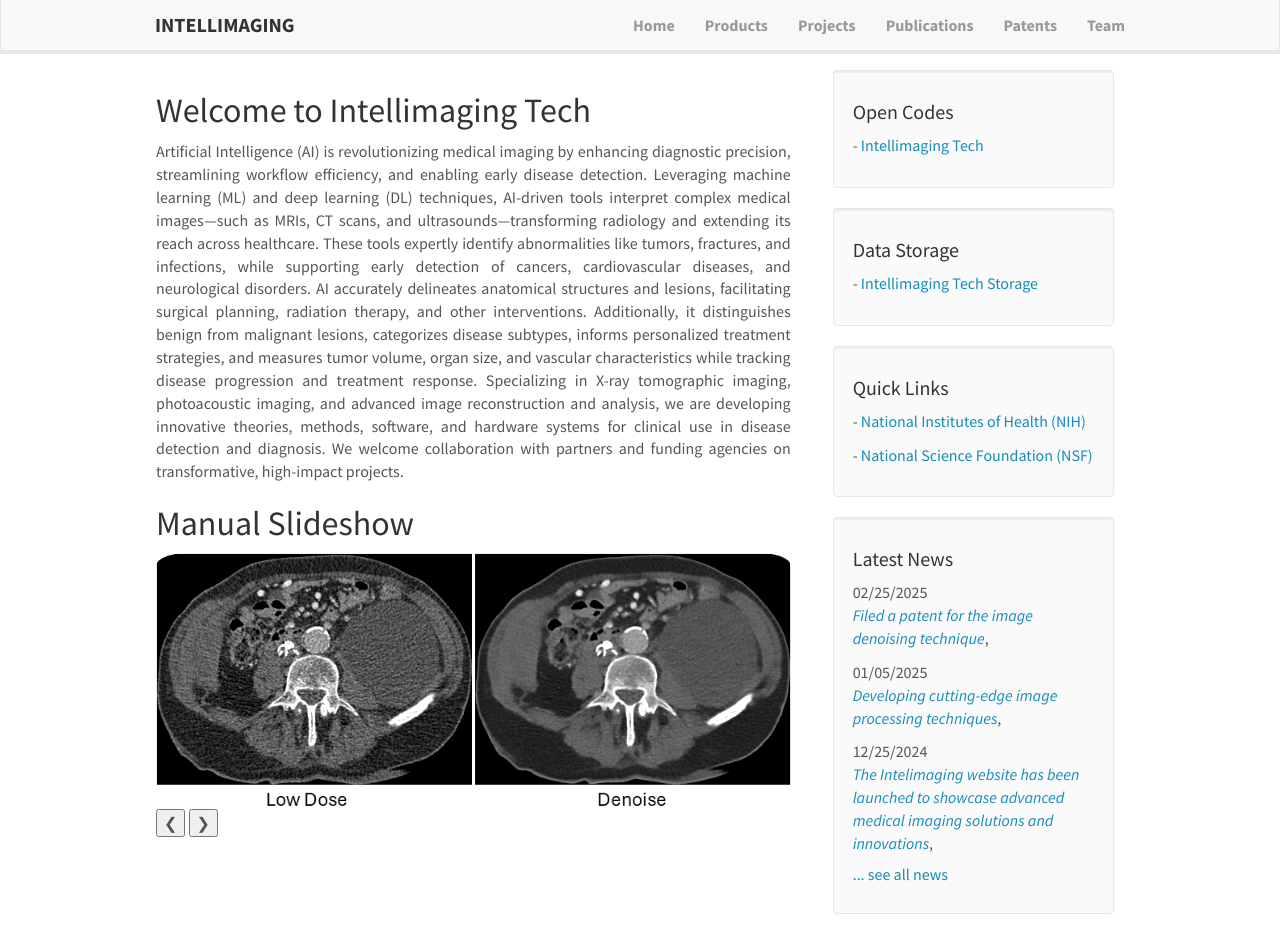
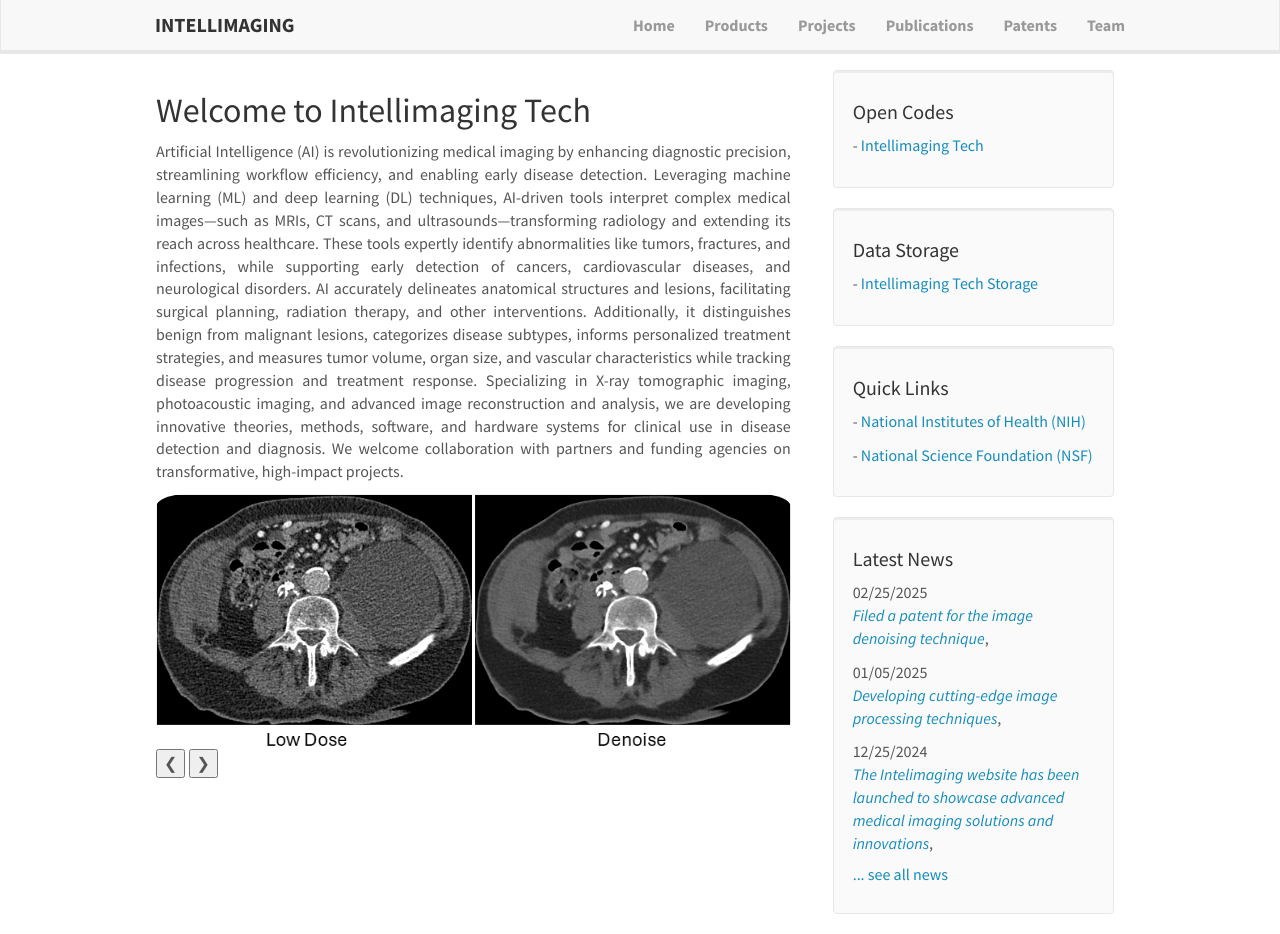
Before and after one commit to intellimaging/intellimaging.github.io, a Jekyll site: the page built from _pages/home.md, in a window 1280 px wide and 934 px high. Built offline with Jekyll 4.4.1, drawn with Linux system fonts in a browser that asks for light colours.

Commit message:
Update home.md

```diff
--- a/_pages/home.md
+++ b/_pages/home.md
@@ -10,8 +10,6 @@ permalink: /
 
 <body>
 <p style="text-align: justify;">Artificial Intelligence (AI) is revolutionizing medical imaging by enhancing diagnostic precision, streamlining workflow efficiency, and enabling early disease detection. Leveraging machine learning (ML) and deep learning (DL) techniques, AI-driven tools interpret complex medical images—such as MRIs, CT scans, and ultrasounds—transforming radiology and extending its reach across healthcare. These tools expertly identify abnormalities like tumors, fractures, and infections, while supporting early detection of cancers, cardiovascular diseases, and neurological disorders. AI accurately delineates anatomical structures and lesions, facilitating surgical planning, radiation therapy, and other interventions. Additionally, it distinguishes benign from malignant lesions, categorizes disease subtypes, informs personalized treatment strategies, and measures tumor volume, organ size, and vascular characteristics while tracking disease progression and treatment response. Specializing in X-ray tomographic imaging, photoacoustic imaging, and advanced image reconstruction and analysis, we are developing innovative theories, methods, software, and hardware systems for clinical use in disease detection and diagnosis. We welcome collaboration with partners and funding agencies on transformative, high-impact projects.</p>
-
-<h2 class="w3-center">Manual Slideshow</h2>
 
 <div class="w3-content w3-display-container">
   <img class="mySlides" src="{{ site.url }}{{ site.baseurl }}/images/Slide1.PNG" style="width:100%">
```
